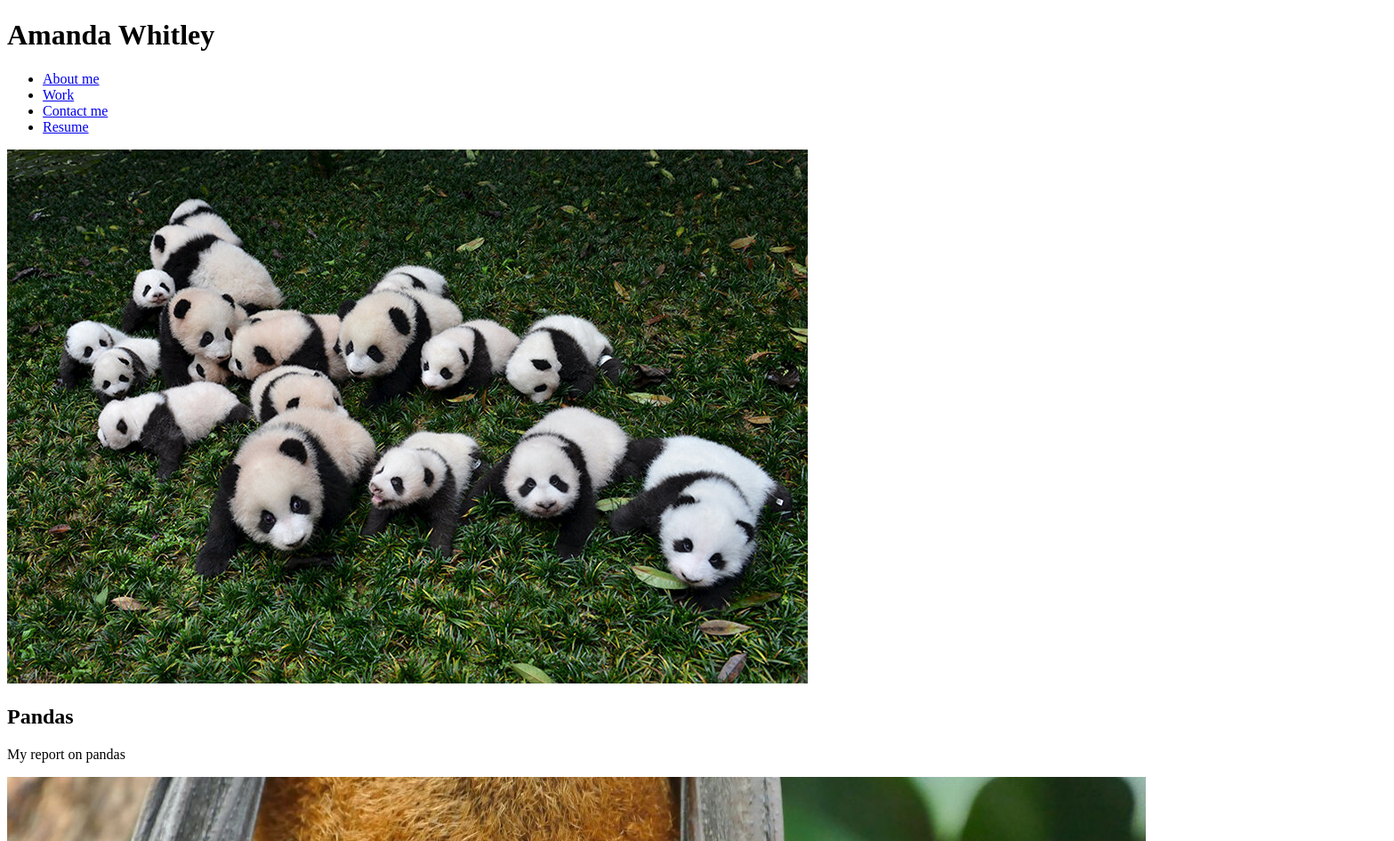
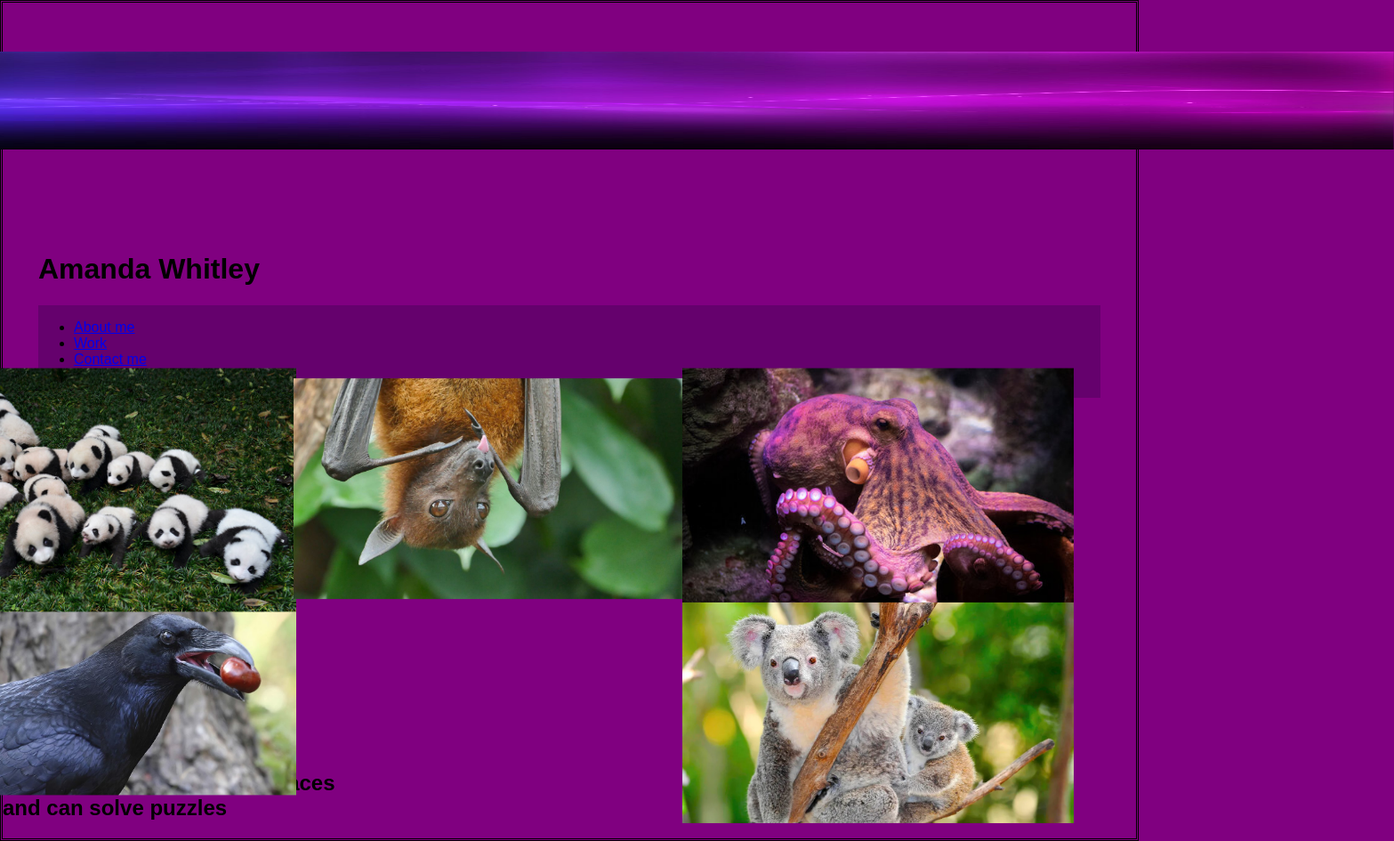
Before and after one commit to Pandax19/my-portfolio, a plain HTML site: page index.html in a window 1280 px wide. Shown: the top 945 px of the page at 89% size, 1567 px wide, since content can reach past the window. Drawn offline with Linux system fonts and the light colour scheme.

Commit message:
edited the portfolio layout and added more pictures

```diff
--- /dev/null
+++ b/assets/css/style.css
@@ -0,0 +1,56 @@
+* {
+    box-sizing: border-box;
+}
+
+
+body {
+    font-family: Arial, Helvetica, sans-serif;
+    display: flex;
+    margin: 0px;
+    flex-direction: column;
+    justify-content: flex-start;
+    border-color: solid black;
+    border-style: double;
+    background-color: purple;
+}
+
+.banner {
+    justify-content: center;
+}
+
+.swirly {
+    display: flex;
+    max-width: 100%;
+    transform: scale(7, .5);
+}
+
+
+header {
+    padding: 40px;
+    flex: content;
+    justify-content: flex-start;
+
+}
+
+main {
+    display: flex;
+    flex-wrap: wrap;
+    justify-content: space-between;
+    position: relative;
+    flex: auto;
+}
+
+img {
+    max-width: 220px;
+    max-height: 220px;
+    transform: scale(2, 2);
+}
+
+nav {
+    display: flex;
+    background-color: rgba(17, 4, 48, 0.247);
+}
+
+section {
+    flex: 0 0 400px;
+}
--- a/index.html
+++ b/index.html
@@ -1,12 +1,18 @@
 <!DOCTYPE html>
 <html lang="en">
 <head>
-
     <meta charset="UTF-8">
     <meta http-equiv="X-UA-Compatible" content="IE=edge">
     <meta name="viewport" content="width=device-width, initial-scale=1.0">
     <title>My Portfolio</title>
+    <link rel="stylesheet" href="./assets/css/reset.css" />
+    <link rel="stylesheet" href="./assets/css/style.css">
 </head>
+
+<div class="hero"> </div>
+    <div class="banner">
+        <img class="swirly" src="./assets/images/banner.jpg">
+    </div>
 
 <body>
     <header>
@@ -36,7 +42,20 @@
             <p>My report on pandas</p>
         </section>
         <section id="bat">
-            <img src="./assets/images/bat.jpg"
+            <img src="./assets/images/bat.jpg">
+            <h2>It's bats! I love bats</h2>
+        </section>
+        <section id="octopus">
+            <img src="./assets/images/octopus.jpg">
+            <h2>Octopus are such intelligent creatures</h2>
+        </section>
+        <section id="raven">
+            <img src="./assets/images/raven.jpg">
+            <h2>Ravens remember peoples faces and can solve puzzles</h2>
+        </section>
+        <section id="koalas">
+            <img src="./assets/images/koalas.webp">
+            <h2>Koalas have finger prints</h2>
         </section>
     </main>
 </body>
```
Also changed, not shown: assets/images/banner.jpg (added), assets/styles/my-portfolio.css (deleted).
